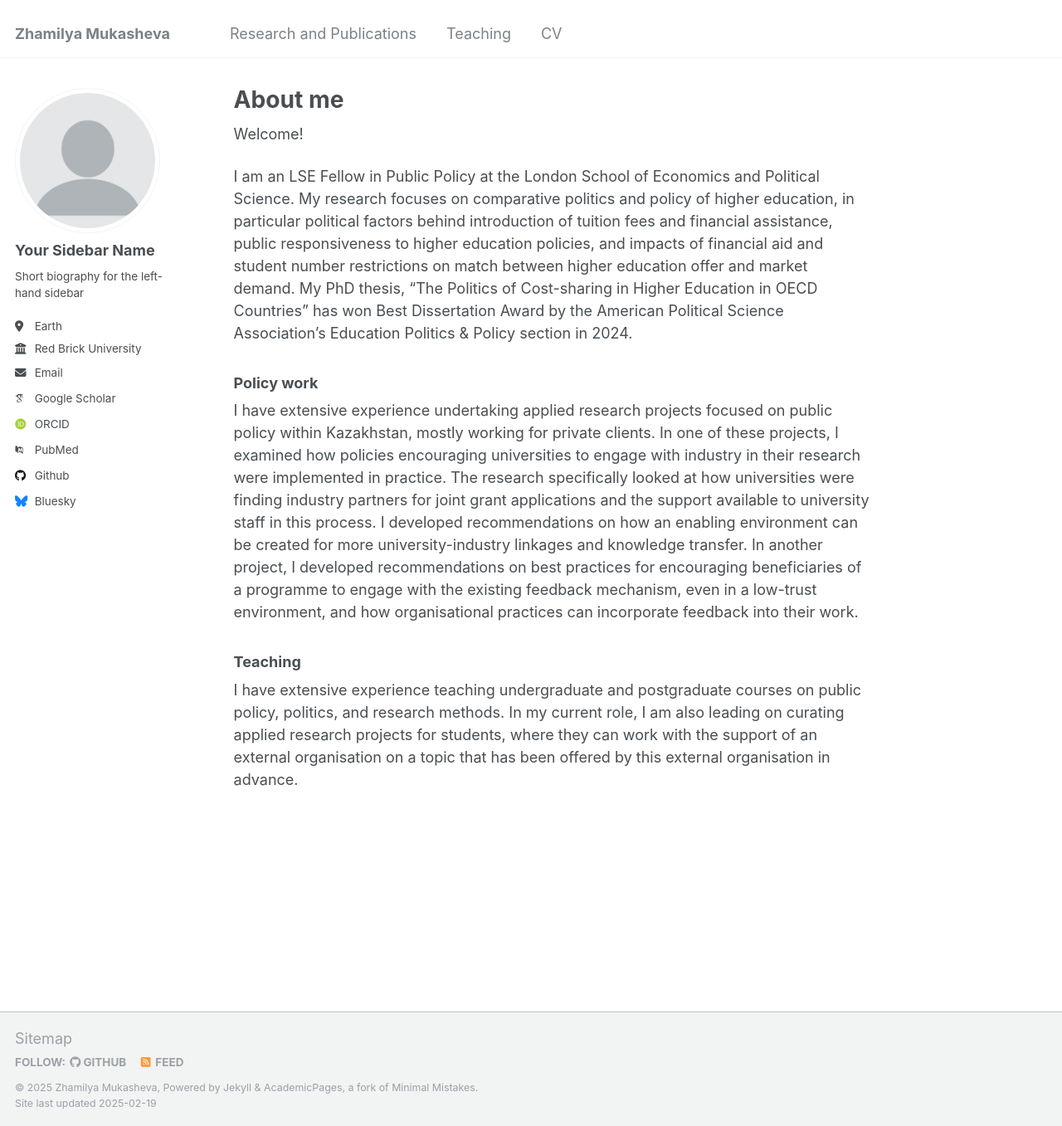
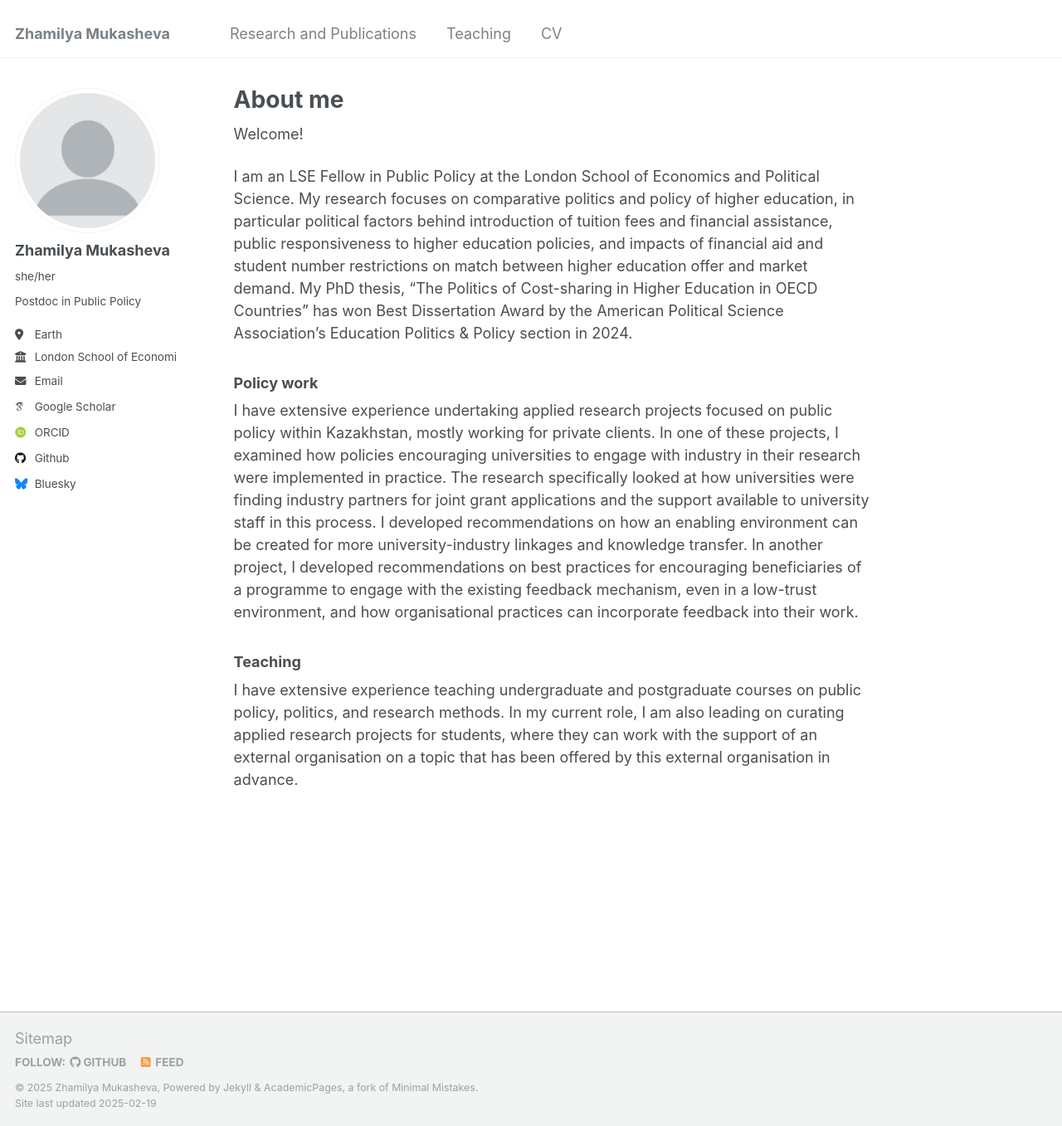
Before and after one commit to zhamilya-mukasheva/zhamilya-mukasheva, a Jekyll site: the page built from _pages/about.md, in a window 1280 px wide and 1357 px high. Shown: the whole window at 83% size. Built offline with Jekyll 4.4.1, drawn with Linux system fonts in a browser that asks for light colours; some web fonts are replaced.

Commit message:
Update _config.yml

```diff
--- a/_config.yml
+++ b/_config.yml
@@ -15,7 +15,7 @@ name                     : &name "Zhamilya Mukasheva"
 description              : &description "personal description"
 url                      : https://zhamilya-mukasheva.github.io # the base hostname & protocol for your site e.g. "https://[your GitHub username].github.io"
 baseurl                  : "" # the subpath of your site, e.g. "/blog"
-repository               : "academicpages/academicpages.github.io"
+repository               : "zhamilya-mukasheva/zhamilya-mukasheva.github.io"
 
 # Site Author - The following control what appear as part of the author content on the side bar.
 #               If a field is blank the icon and link will not appear, otherwise it will be shown.
@@ -23,21 +23,21 @@ repository               : "academicpages/academicpages.github.io"
 author:
   # Biographic information
   avatar           : "profile.png"
-  name             : "Your Sidebar Name"
-  pronouns         : # example: "she/her"
-  bio              : "Short biography for the left-hand sidebar"
+  name             : "Zhamilya Mukasheva"
+  pronouns         : "she/her"
+  bio              : "Postdoc in Public Policy"
   location         : "Earth"
-  employer         : "Red Brick University"
+  employer         : "London School of Economics and Political Science"
   uri              : # URL
   email            : "none@example.org"
 
   # Academic websites
   arxiv            : # URL - Update with the correct link to your profile
-  googlescholar    : "https://scholar.google.com/citations?user=PS_CX0AAAAAJ"
+  googlescholar    : "https://scholar.google.com/citations?user=hYid2bwAAAAJ&hl=en"
   impactstory      : # URL
-  orcid            : "http://orcid.org/yourorcidurl"
+  orcid            : "https://orcid.org/0000-0002-4562-6272"
   semantic         : # URL
-  pubmed           : "https://www.ncbi.nlm.nih.gov/pubmed/?term=john+snow"
+  pubmed           :
   researchgate     : # URL
   scopus           : # URL
 
@@ -45,12 +45,12 @@ author:
   bitbucket        : # Username - Update with your username on the site
   codepen          : # Username
   dribbble         : # Username
-  github           : "academicpages"
+  github           : "zhamilya-mukasheva"
   kaggle           : # Username
   stackoverflow    : # User number or user number and name (i.e., use "1" or "1/jeff-atwood")
 
   # Social media
-  bluesky          : "bsky.app" # Replace this with you Bluesky username
+  bluesky          : "https://bsky.app/profile/zhamilya-m.bsky.social" # Replace this with you Bluesky username
   facebook         : # Username
   flickr           : # Username
   foursquare       : # Username
```
